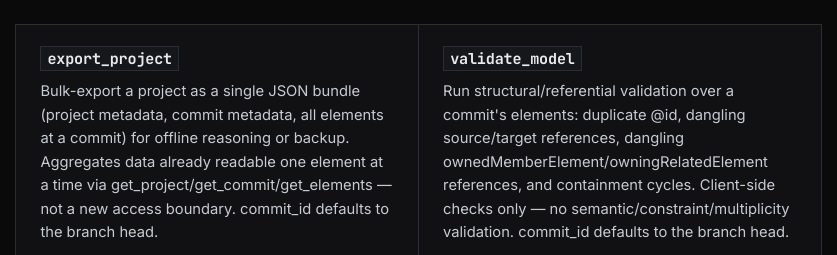
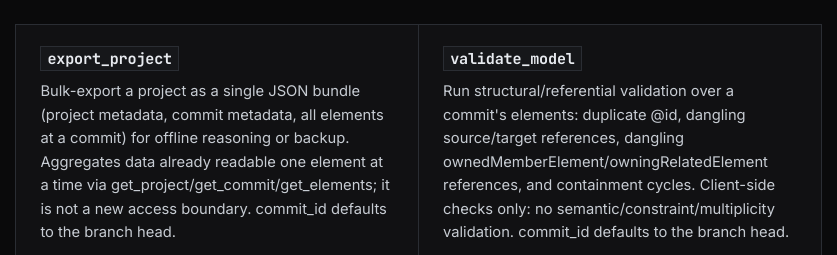
Before and after one commit to jgsystemsconsulting/jgs-sysmlv2-api-mcp, a plain HTML site: page docs/tool-reference.html in a window 1280 px wide. Shown: the part 2931-3186 px from the top of the page, 367-1204 px from the left. Drawn offline with Linux system fonts and the light colour scheme.

Commit message:
docs: v2.0.0 corrections (CITATION version, tool-reference em dashes, distribution ledger)

```diff
--- a/docs/tool-reference.html
+++ b/docs/tool-reference.html
@@ -414,7 +414,7 @@ table.params td:nth-child(3), table.params th:nth-child(3) { width: 26%; white-s
         <div class="tool-grid">
           <article class="tool-card" id="tool-export_project">
             <h3><code>export_project</code></h3>
-            <p>Bulk-export a project as a single JSON bundle (project metadata, commit metadata, all elements at a commit) for offline reasoning or backup. Aggregates data already readable one element at a time via get_project/get_commit/get_elements — not a new access boundary. commit_id defaults to the branch head.</p>
+            <p>Bulk-export a project as a single JSON bundle (project metadata, commit metadata, all elements at a commit) for offline reasoning or backup. Aggregates data already readable one element at a time via get_project/get_commit/get_elements; it is not a new access boundary. commit_id defaults to the branch head.</p>
             <table class="params">
               <thead><tr><th>Parameter</th><th>Type</th><th>Required</th></tr></thead>
               <tbody>
@@ -425,7 +425,7 @@ table.params td:nth-child(3), table.params th:nth-child(3) { width: 26%; white-s
           </article>
           <article class="tool-card" id="tool-validate_model">
             <h3><code>validate_model</code></h3>
-            <p>Run structural/referential validation over a commit&#x27;s elements: duplicate @id, dangling source/target references, dangling ownedMemberElement/owningRelatedElement references, and containment cycles. Client-side checks only — no semantic/constraint/multiplicity validation. commit_id defaults to the branch head.</p>
+            <p>Run structural/referential validation over a commit&#x27;s elements: duplicate @id, dangling source/target references, dangling ownedMemberElement/owningRelatedElement references, and containment cycles. Client-side checks only: no semantic/constraint/multiplicity validation. commit_id defaults to the branch head.</p>
             <table class="params">
               <thead><tr><th>Parameter</th><th>Type</th><th>Required</th></tr></thead>
               <tbody>
```
Also changed, not shown: RELEASE-INFO.txt, 3 other files.
